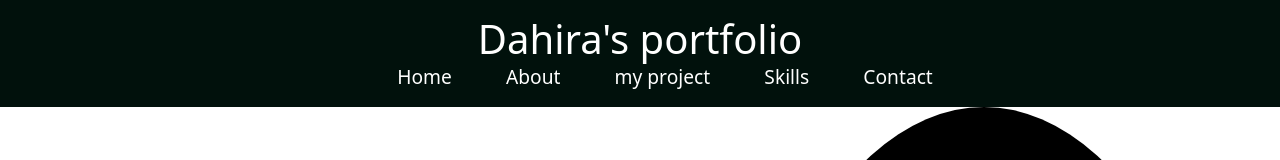
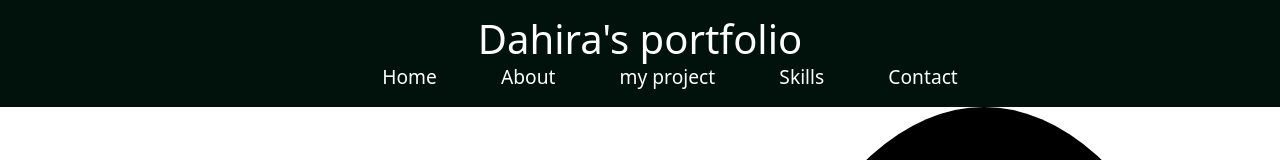
Before and after one commit to dahiraali/my-portfolio-2, a plain HTML site: page index.html in a window 1280 px wide. Shown: the top 160 px of the page. Drawn offline with nearby package versions, Linux system fonts and the light colour scheme.

Commit message:
sixth commit

```diff
--- a/style.css
+++ b/style.css
@@ -10,7 +10,7 @@ header h1{
 }
 header nav a{
   text-decoration: none;
-  margin-left: 50px;
+  margin-left: 60px;
   font-size: larger;
   color:white;
 }
```
